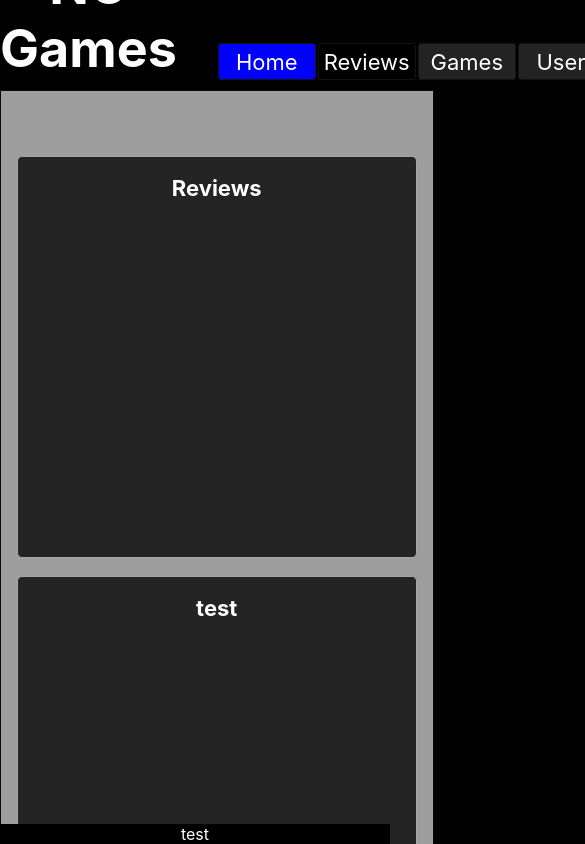
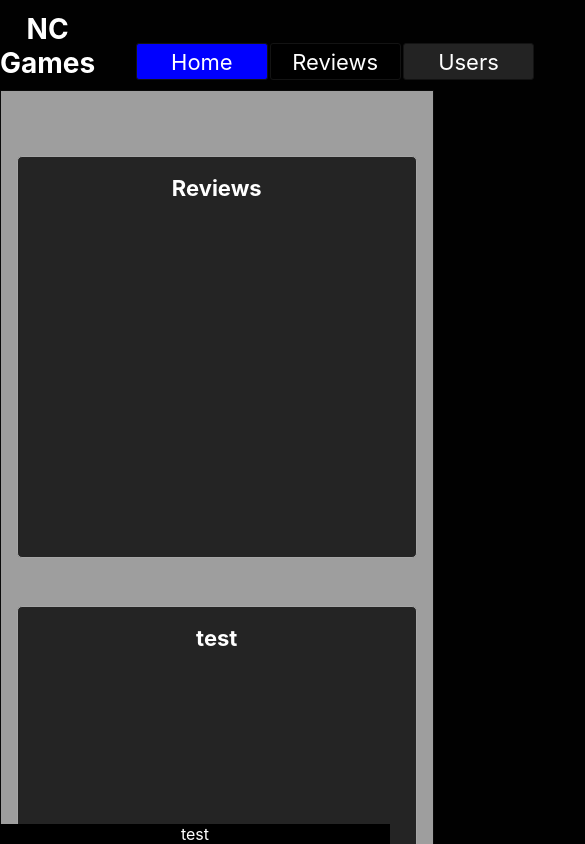
Before and after one commit to JamesATeasdale/nc-games, a React (Create React App) app: page / in a window 390 px wide. Shown: the top 844 px of the page, 585 px wide, since content can reach past the window. Built offline with nearby package versions, Linux system fonts and the light colour scheme.

Commit message:
removed warnings and tried to make the app look better on mobile screens

```diff
--- a/src/App.css
+++ b/src/App.css
@@ -19,7 +19,7 @@ body {
   display: grid;
   font-size: 26px;
   grid-template-columns: 420px 420px;
-  grid-template-rows: 420px 420px;
+  grid-template-rows: 450px 450px;
   border: 1px rgb(11, 11, 11) solid;
   width: 85%;
   padding: 50px;
@@ -84,7 +84,7 @@ body {
 }
 
 header {
-  align-items: end;
+  align-items: flex-end;
   height:80px;
   display: flex;
   color: white;
@@ -103,7 +103,6 @@ header {
 h1 {
   margin: 0;
 }
-
 
 .nav-bar {
   margin: 0;
@@ -144,7 +143,10 @@ footer:hover {
   height: 100px;
 }
 
-@media screen and (max-width: 900px) {
+@media screen and (max-width: 800px) {
+  h1 {
+    font-size: 28px;
+  }
   .content {
     grid-template-columns: 420px;
   }
--- a/src/App.js
+++ b/src/App.js
@@ -4,19 +4,16 @@ import Header from "./components/Header";
 import Content from "./components/Content";
 import Reviews from "./components/Reviews";
 import Footer from "./components/Footer";
-import { useEffect, useState } from "react";
+import { useEffect } from "react";
 
 function App() {
-	const [page, setPage] = useState("home");
-	useEffect(() => {
-		setPage("home");
-	}, []);
+	useEffect(() => {}, []);
 	return (
 		<main>
-			<Header page={page} />
+			<Header />
 			<Routes>
-				<Route path="/reviews" element={<Reviews setPage={setPage} />} />
-				<Route path="/" element={<Content setPage={setPage} />} />
+				<Route path="/reviews" element={<Reviews />} />
+				<Route path="/" element={<Content />} />
 			</Routes>
 			<Footer />
 		</main>
--- a/src/components/Content.jsx
+++ b/src/components/Content.jsx
@@ -1,10 +1,8 @@
 import { useEffect } from "react";
 import Card from "./Card";
 
-const Content = ({ setPage }) => {
-	useEffect(() => {
-		setPage("home");
-	}, []);
+const Content = () => {
+	useEffect(() => {}, []);
 	return (
 		<div className="content">
 			<Card title={"Reviews"} />
--- a/src/components/Navbar.jsx
+++ b/src/components/Navbar.jsx
@@ -1,12 +1,12 @@
-import { useEffect } from "react";
-import { Link } from "react-router-dom";
+import { Link, useLocation } from "react-router-dom";
 
-const NavBar = ({ page }) => {
+const NavBar = () => {
+	const { pathname } = useLocation();
 	return (
 		<ul className="nav-bar">
 			<li
 				style={
-					page === "home"
+					pathname === "/"
 						? { backgroundColor: "blue" }
 						: { backgroundColor: "black" }
 				}
@@ -15,15 +15,12 @@ const NavBar = ({ page }) => {
 			</li>
 			<li
 				style={
-					page === "review"
+					pathname === "/reviews"
 						? { backgroundColor: "blue" }
 						: { backgroundColor: "black" }
 				}
 			>
 				<Link to="/reviews">Reviews</Link>
-			</li>
-			<li>
-				<Link to="/">Games</Link>
 			</li>
 			<li>
 				<Link to="/">Users</Link>
--- a/src/components/Reviews.jsx
+++ b/src/components/Reviews.jsx
@@ -1,14 +1,13 @@
 import { fetchReviews } from "./api";
 import { useState, useEffect } from "react";
 
-const Reviews = ({ setPage }) => {
+const Reviews = () => {
 	const [reviews, setReviews] = useState([]);
 	const [loading, setLoading] = useState(false);
 
 	useEffect(() => {
-		setPage("review");
 		setLoading(true);
-		fetchReviews().then(async (data) => {
+		fetchReviews().then((data) => {
 			setLoading(false);
 			setReviews(data.reviews);
 		});
@@ -23,8 +22,8 @@ const Reviews = ({ setPage }) => {
 					return (
 						<div className="card" key={review.review_id}>
 							<ul className="card-icon">
-								<a href="#">{review.votes}👍</a>
-								<a href="#">{review.comment_count}💬</a>
+								<a href="/">{review.votes}👍</a>
+								<a href="/">{review.comment_count}💬</a>
 							</ul>
 							<h4>{review.title}</h4>
 							<img
```
